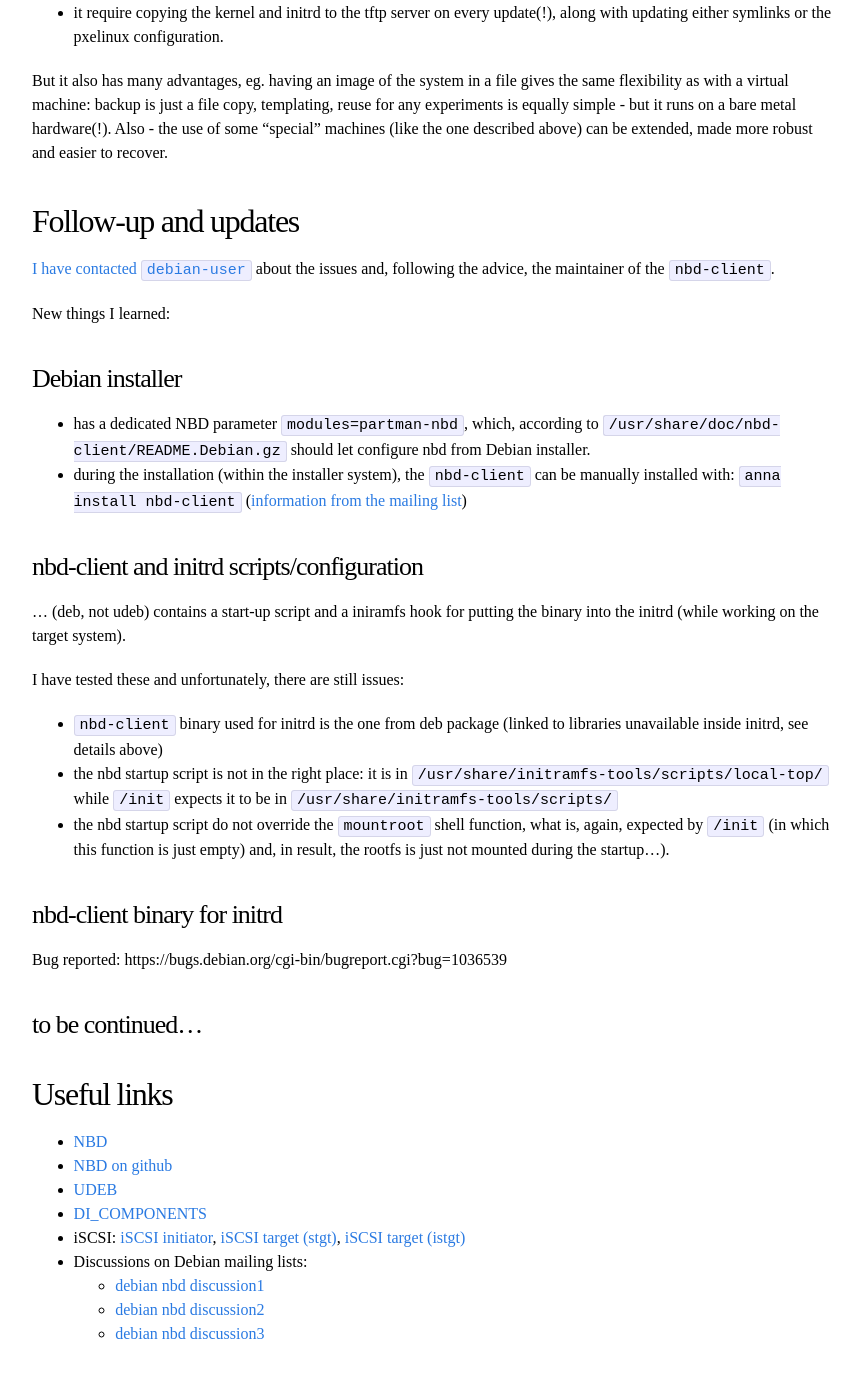
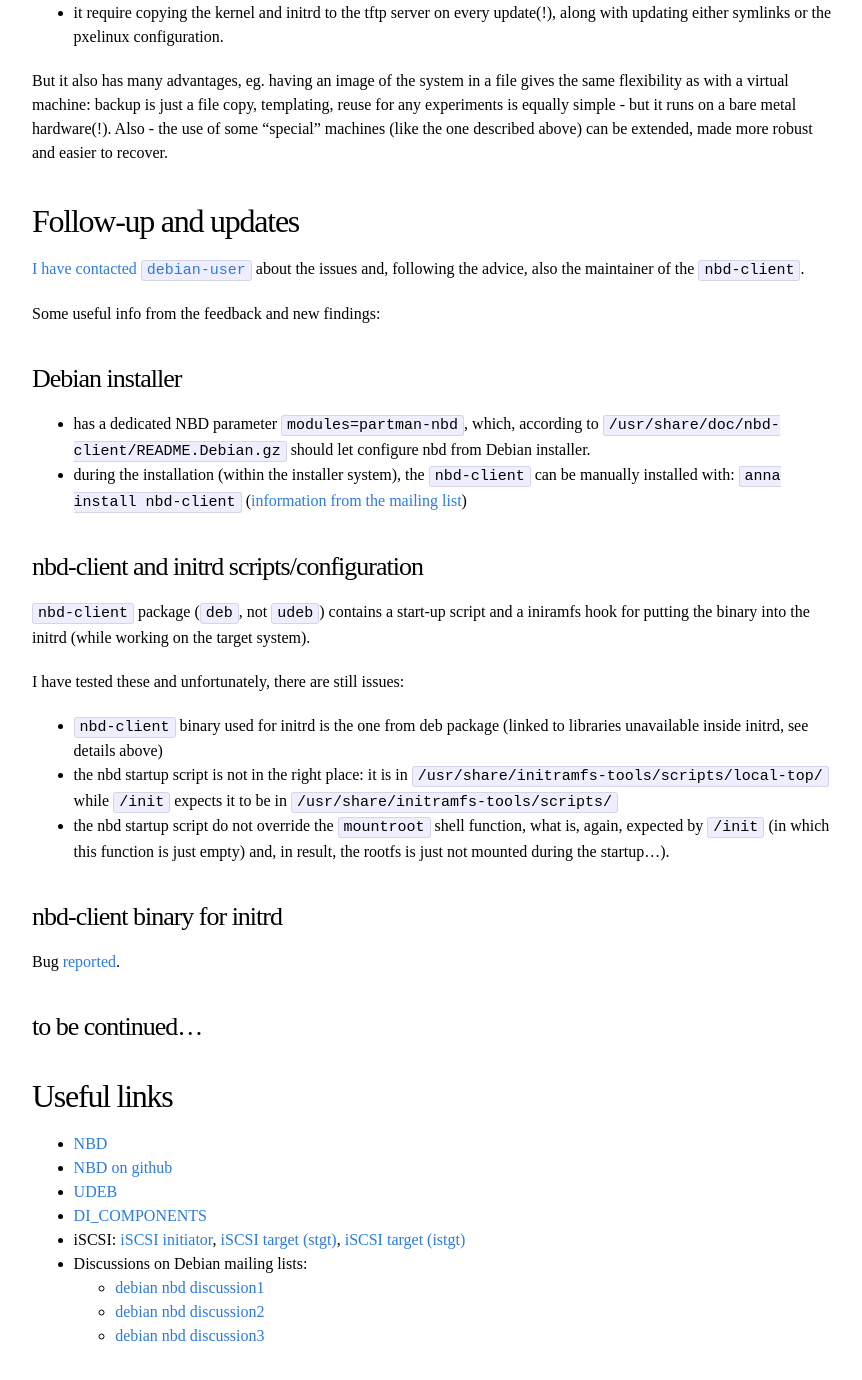
Before and after one commit to t-w/t-w.github.io, a Jekyll site: the page built from _posts/2022-03-09-diskless_debian_11_pxe_nbd.markdown, in a window 1280 px wide and 1400 px high, scrolled down 7724 px. Shown: the top 1380 px of the window, without its empty margins (208-1070 px from the left). Built offline with Jekyll 4.4.1, drawn with Linux system fonts in a browser that asks for light colours.

Commit message:
debian nbd: minor corrections.

```diff
--- a/_posts/2022-03-09-diskless_debian_11_pxe_nbd.markdown
+++ b/_posts/2022-03-09-diskless_debian_11_pxe_nbd.markdown
@@ -342,9 +342,9 @@ made more robust and easier to recover.
 
 ## Follow-up and updates
 [I have contacted `debian-user`](https://lists.debian.org/debian-user/2023/05/msg00853.html)
-about the issues and, following the advice, the maintainer of the `nbd-client`.
+about the issues and, following the advice, also the maintainer of the `nbd-client`.
 
-New things I learned:
+Some useful info from the feedback and new findings:
 
 ### Debian installer
 - has a dedicated NBD parameter `modules=partman-nbd`, which, according to
@@ -357,22 +357,22 @@ be manually installed with: `anna install nbd-client`
 
 
 ### nbd-client and initrd scripts/configuration
-... (deb, not udeb) contains a start-up script and a iniramfs hook for putting
-the binary into the initrd (while working on the target system).
+`nbd-client` package (`deb`, not `udeb`) contains a start-up script and
+a iniramfs hook for putting the binary into the initrd (while working on
+the target system).
 
 I have tested these and unfortunately, there are still issues:
-- `nbd-client` binary used for initrd is the one from deb package (linked to libraries
-unavailable inside initrd, see details above)
+- `nbd-client` binary used for initrd is the one from deb package (linked to
+libraries unavailable inside initrd, see details above)
 - the nbd startup script is not in the right place:
-  it is in `/usr/share/initramfs-tools/scripts/local-top/` while `/init` expects it
-  to be in `/usr/share/initramfs-tools/scripts/`
-- the nbd startup script do not override the `mountroot` shell function, what is, again,
-  expected by `/init` (in which this function is just empty) and, in result, the rootfs is
-  just not mounted during the startup...).
+  it is in `/usr/share/initramfs-tools/scripts/local-top/` while `/init`
+  expects it to be in `/usr/share/initramfs-tools/scripts/`
+- the nbd startup script do not override the `mountroot` shell function, what
+  is, again, expected by `/init` (in which this function is just empty) and,
+  in result, the rootfs is just not mounted during the startup...).
 
 ### nbd-client binary for initrd
-Bug reported:
-https://bugs.debian.org/cgi-bin/bugreport.cgi?bug=1036539
+Bug [reported](https://bugs.debian.org/cgi-bin/bugreport.cgi?bug=1036539).
 
 
 ### to be continued...
```
